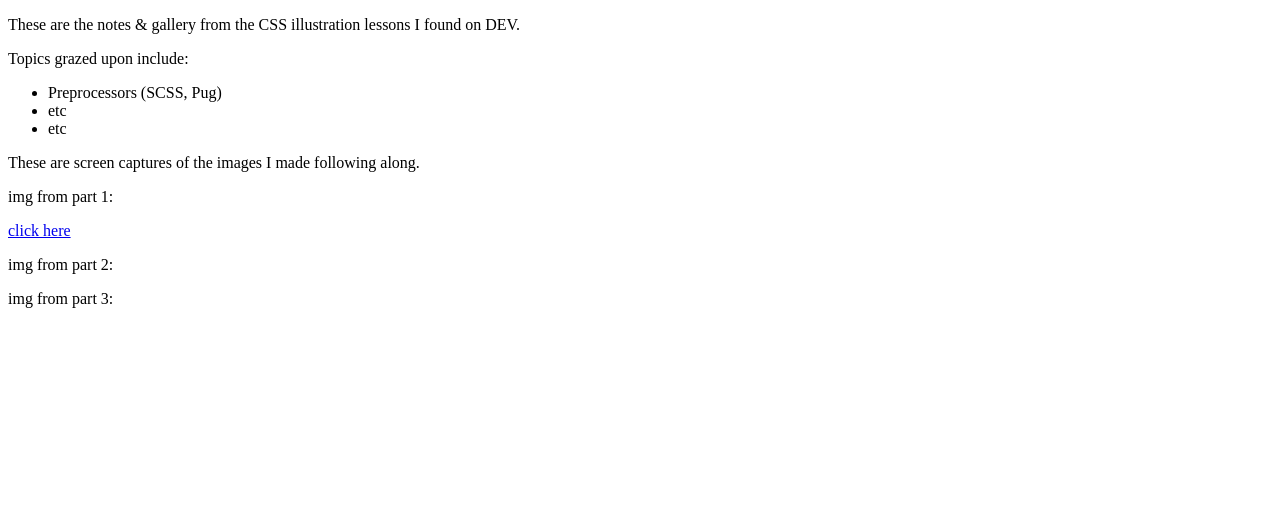
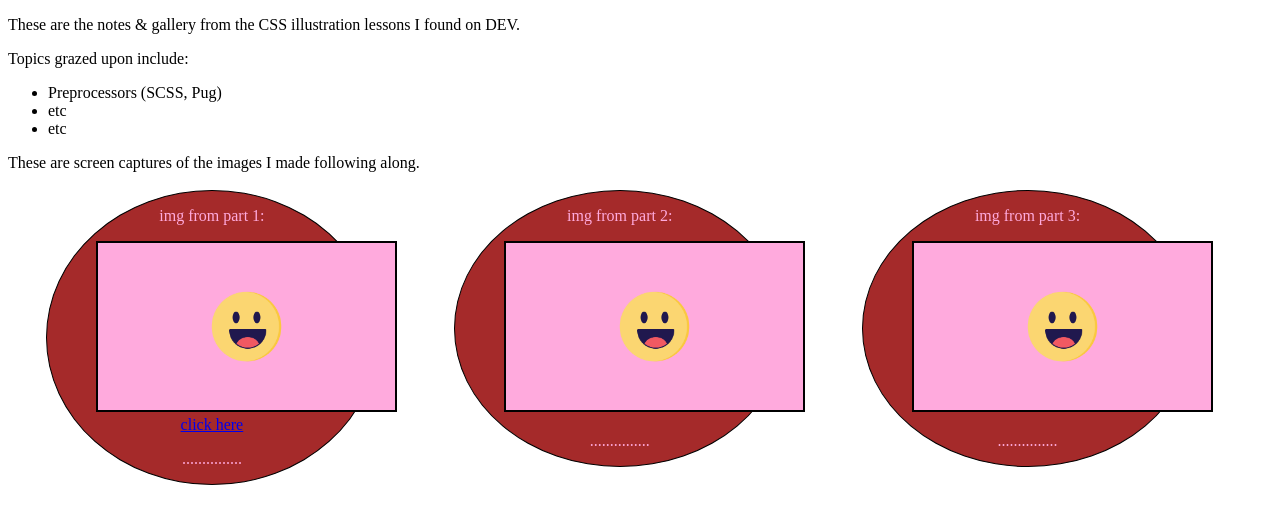
Before and after one commit to teiResa/Pure-CSS-Illistrations-Lessons, a plain HTML site: page index.html in a window 1280 px wide. Drawn offline with Linux system fonts and the light colour scheme.

Commit message:
Close Enough. I like the frames.

```diff
--- a/index.html
+++ b/index.html
@@ -2,6 +2,7 @@
 <html lang="en" dir="ltr">
   <head>
     <meta charset="utf-8">
+<link rel="stylesheet" href="style.css">
     <title></title>
 
   </head>
@@ -14,12 +15,29 @@
     <li>etc</li>
     </ul>
     <p>These are screen captures of the images I made following along.</p>
-    <p>img from part 1:</p>
-    <div class="part1">
-      <a href="/smiley-face-illustration-lesson-pt-1-of-3/dist/index.html">click here</a>
+    <div class="img-gallery">
+
+      <div class="data-box" id="data-box-1">
+        <p>img from part 1:</p>
+        <img class="preview" src="smiley-face-illustration-lesson-pt-1-of-3/dist/smiley.png" href="smiley-face-illustration-lesson-pt-1-of-3/dist/index.html">
+        <a href="smiley-face-illustration-lesson-pt-1-of-3/dist/index.html">click here</a>
+        <p>...............</p>
+      </div>
+      <div class="data-box" id="data-box-2">
+        <p>img from part 2:</p>
+        <img id="preview" src="smiley-face-illustration-lesson-pt-1-of-3/dist/smiley.png" href="smiley-face-illustration-lesson-pt-1-of-3/dist/index.html">
+        <a href="#"></a>
+        <p>...............</p>
+      </div>
+      <div class="data-box" id="data-box-3">
+        <p>img from part 3:</p>
+        <img id="preview" src="smiley-face-illustration-lesson-pt-1-of-3/dist/smiley.png" href="smiley-face-illustration-lesson-pt-1-of-3/dist/index.html">
+        <a href="#"></a>
+        <p>...............</p>
+      </div>
+
     </div>
-    <p>img from part 2:</p>
-    <p>img from part 3:</p>
+
     <p>&nbsp;</p>
   </body>
 </html>
--- /dev/null
+++ b/style.css
@@ -0,0 +1,42 @@
+img{
+  width: 90%;
+  height: auto;
+  border: 2px black solid;
+  margin-left: 15%;
+
+
+
+}
+
+
+
+.img-gallery {
+
+  background-color: blue;
+  width: 95%;
+  display: inline;
+
+
+
+
+}
+
+#data-box-1, #data-box-2, #data-box-3{
+
+  border: 1px solid;
+  border-radius: 100%;
+  background-color: brown;
+  float:left;
+  width: 330px;
+  height:auto;
+  margin: 2px 3%;
+  position: sticky;
+
+  text-align: center;
+
+  p{
+    color: #FFAADD;
+  }
+
+
+}
```
Also changed, not shown: smiley-face-illustration-lesson-pt-1-of-3/dist/Smiley.png (added).
